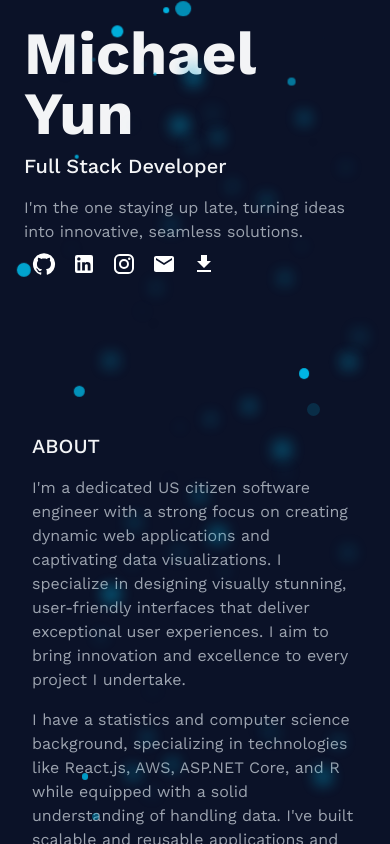
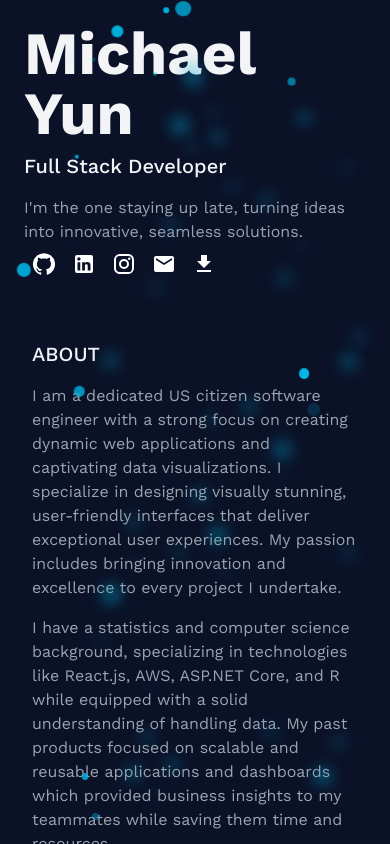
Before and after one commit to myun11/personal_website, a React (Vite) app: page / in a window 390 px wide. Built offline with nearby package versions, Linux system fonts and the light colour scheme.

Commit message:
Added genshin demo webp

```diff
--- a/src/App.jsx
+++ b/src/App.jsx
@@ -10,7 +10,10 @@ import ShortcutIcon from '@mui/icons-material/ArrowOutward';
 import './App.css'
 import Bubble from './components/Bubble';
 import Radio from './components/Radio';
-import Resume from './Yun_Michael_Full_Stack_Developer.pdf';
+
+// assets
+import Resume from './assets/Yun_Michael_Full_Stack_Developer.pdf';
+import GenshinDemo from './assets/genshin-demo.webp';
 
 import React, { useState, useEffect, useRef } from 'react'
 
@@ -124,10 +127,10 @@ const App = () => {
 
   return (
     <main className="w-full h-full bg-[#0b1228]">
-      <div className="flex flex-col md:flex-row">
+      <div className="flex flex-col md:flex-row 2xl:w-1/2 2xl:mx-auto">
         <div className="md:w-1/2 items-center justify-center">
           {/* Left Panel */}
-          <div className="p-2 items-center justify-center justify-items-center md:sticky md:top-0 md:h-screen">
+          <div className="md:align-middle p-2 items-center justify-center justify-items-center md:sticky md:top-0 md:h-screen">
             <div id="Header" className="md:text-end text-gray-100 px-4 py-4">
               <h1 className="text-6xl font-bold">Michael Yun</h1>
               <h2 className="text-xl font-medium mt-2">Full Stack Developer</h2>
@@ -197,30 +200,30 @@ const App = () => {
                 </Tooltip>
               </span>
             </div>
-            <div className="max-md:hidden flex flex-col text-end">
+            <div className="max-md:hidden flex flex-col items-end text-end">
               <Radio
                 nav = {nav}
                 setNav = {setNav}
               />
             </div>
-
           </div>
         </div>
         <div className="md:w-1/2">
           {/* Right Panel */}
           <div className="p-4 container overflow-y-scroll">
-            <div ref={(el) => (sectionRefs.current["About"] = el)} id="About" className="text-overlay min-h-screen flex flex-col justify-center items-start text-gray-100 px-4 py-4">
+            <div ref={(el) => (sectionRefs.current["About"] = el)} id="About" className="text-overlay md:min-h-screen flex flex-col justify-center items-start text-gray-100 px-4 py-4">
               <h2 className="text-overlay text-xl font-medium uppercase">About</h2>
               <h3 className="text-overlay text-base mt-4 text-gray-400 text-start">
-                I'm a dedicated US citizen software engineer with a strong focus on creating
+                I am a dedicated US citizen software engineer with a strong focus on creating
                 dynamic web applications and captivating data visualizations.
                 I specialize in designing visually stunning, user-friendly interfaces that deliver
-                exceptional user experiences. I aim to bring innovation and excellence to every project I undertake.
+                exceptional user experiences.
+                My passion includes bringing innovation and excellence to every project I undertake.
               </h3>
               <h3 className="text-overlay text-base mt-4 text-gray-400 text-start">
                 I have a statistics and computer science background, specializing in technologies like
                 React.js, AWS, ASP.NET Core, and R while equipped with a solid understanding of handling data.
-                I've built scalable and reusable applications and
+                My past products focused on scalable and reusable applications and
                 dashboards which provided business insights to my teammates while saving them time and resources.
               </h3>
               <h3 className="text-overlay text-base mt-4 text-gray-400 text-start">
@@ -353,6 +356,9 @@ const App = () => {
                   <Bubble text="Figma"/>
                   <Bubble text="Git"/>
                 </div>
+                <div className="p-4">
+                  <img src={GenshinDemo} alt="Genshin Impact Web App" className="w-full h-auto" />
+                </div>
               </div>
               <div className ="text-start my-4">
                 <p className="text-sm text-gray-400">2021</p>
```
Also changed, not shown: 2 other files (tests, documents, lock files or other folders).
